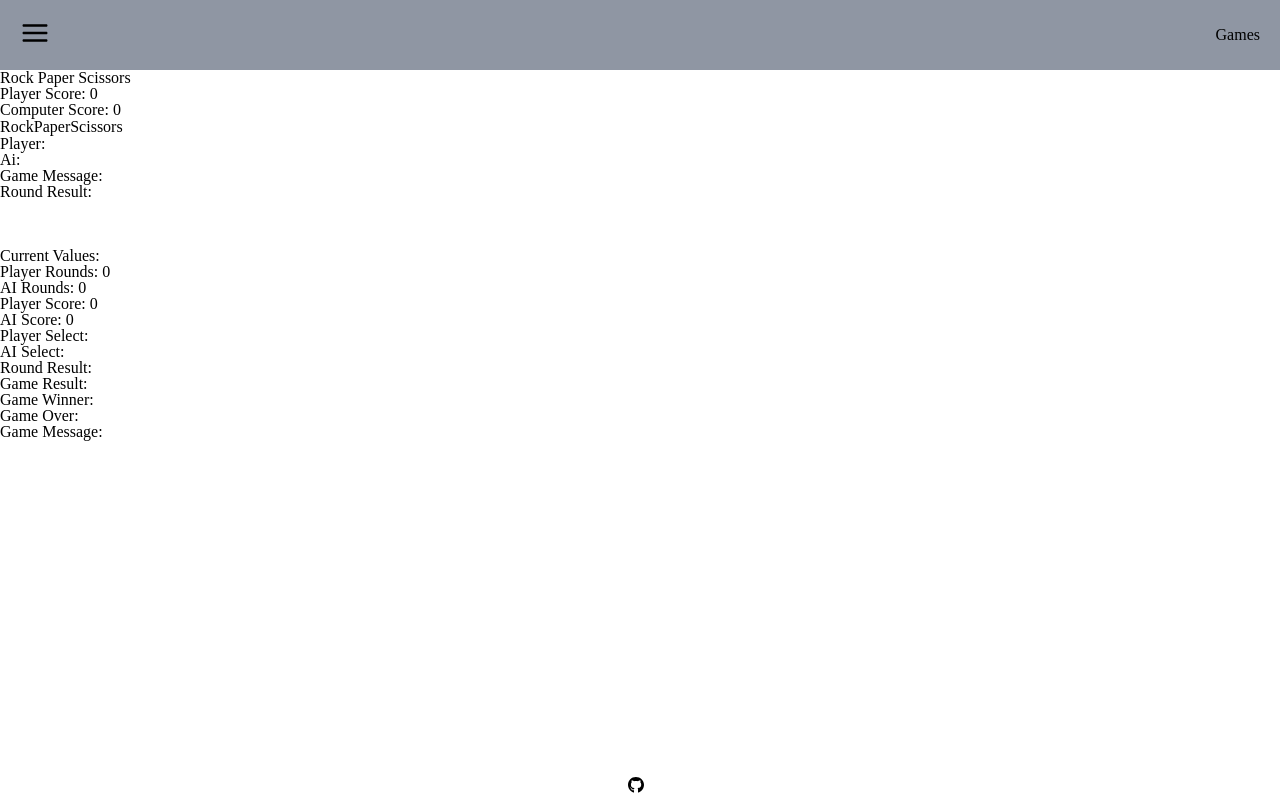
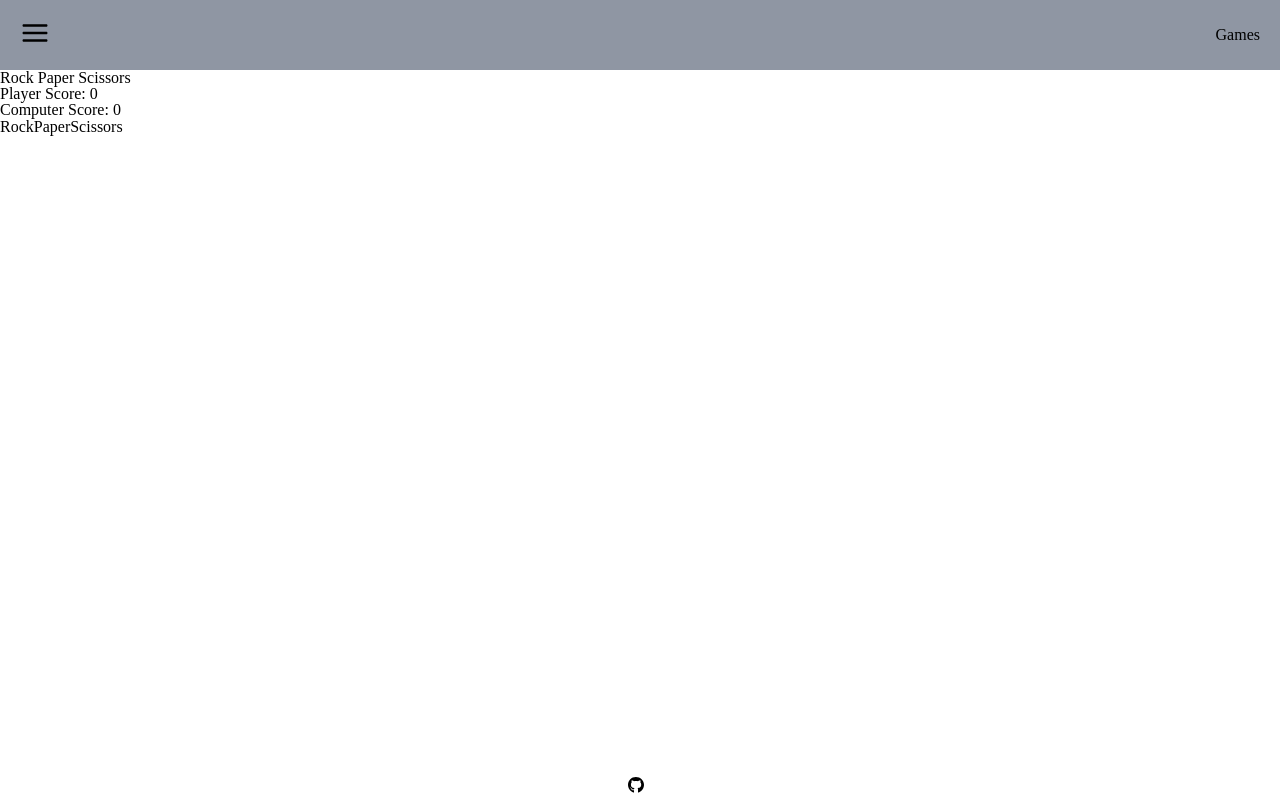
Before and after one commit to NBrennan26/games, a React (Create React App) app: page /rock-paper-scissors in a window 1280 px wide. Built offline with nearby package versions, Linux system fonts and the light colour scheme.

Commit message:
Fix rps game messages, now need to style rps

```diff
--- a/src/apps/rockpaperscissors/RockPaperScissors.jsx
+++ b/src/apps/rockpaperscissors/RockPaperScissors.jsx
@@ -12,10 +12,9 @@ function RockPaperScissors() {
   const [gameResult, setGameResult] = useState("");
   const [gameWinner, setGameWinner] = useState("");
   const [gameOver, setGameOver] = useState(false);
-  const [playerMessage, setPlayerMessage] = useState("")
-  const [aiMessage, setAiMessage] = useState("")
-  const [gameMessage, setGameMessage] = useState("")
-
+  const [playerMessage, setPlayerMessage] = useState("");
+  const [aiMessage, setAiMessage] = useState("");
+  const [gameMessage, setGameMessage] = useState("");
 
   const selectRock = () => {
     setPlayerSelect("rock");
@@ -50,18 +49,21 @@ function RockPaperScissors() {
       (playerSelect === "paper" && aiSelect === "rock")
     ) {
       setRoundResult("player");
+      setGameMessage("Player Wins this Round");
     } else if (
       (playerSelect === "rock" && aiSelect === "paper") ||
       (playerSelect === "paper" && aiSelect === "scissors") ||
       (playerSelect === "scissors" && aiSelect === "rock")
     ) {
       setRoundResult("ai");
+      setGameMessage("Computer Wins this Round");
     } else if (
       (playerSelect === "rock" && aiSelect === "rock") ||
       (playerSelect === "paper" && aiSelect === "paper") ||
       (playerSelect === "scissors" && aiSelect === "scissors")
     ) {
       setRoundResult("tie");
+      setGameMessage("This Round is a Tie");
     }
   };
 
@@ -90,8 +92,8 @@ function RockPaperScissors() {
   };
 
   useEffect(() => {
-    console.log(playerSelect);
-    console.log(aiSelect);
+    setPlayerMessage(`Player throws ${playerSelect}`);
+    setAiMessage(`Computer throws ${aiSelect}`);
     checkRound();
   }, [aiRounds]);
 
@@ -135,12 +137,13 @@ function RockPaperScissors() {
             <button onClick={selectScissors}>Scissors</button>
           </div>
           <div className="game-scripts">
-
-
-            <div>Player: {playerMessage}</div>
-            <div>Ai: {aiMessage}</div>
-            <div>Game Message: {gameMessage}</div>
-            <div>Round Result: {roundResult}</div>
+            {aiRounds > 0 && (
+              <div>
+                <div>{playerMessage}</div>
+                <div>{aiMessage}</div>
+                <div>{gameMessage}</div>
+              </div>
+            )}
           </div>
         </div>
       ) : (
@@ -149,27 +152,6 @@ function RockPaperScissors() {
           <button onClick={resetGame}>Play Again? </button>
         </>
       )}
-
-      <br />
-      <br />
-      <br />
-      <div>
-        <span>Current Values: </span>
-        <div>Player Rounds: {playerRounds}</div>
-        <div>AI Rounds: {aiRounds}</div>
-        <div>Player Score: {playerScore}</div>
-        <div>AI Score: {aiScore}</div>
-        <div>Player Select: {playerSelect}</div>
-        <div>AI Select: {aiSelect}</div>
-        <div>Round Result: {roundResult}</div>
-        <div>Game Result: {gameResult}</div>
-        <div>Game Winner: {gameWinner}</div>
-        <div>Game Over: {gameOver}</div>
-        <div>Game Message: {gameMessage}</div>
-      </div>
-      <br />
-      <br />
-      <br />
     </>
   );
 }
```
